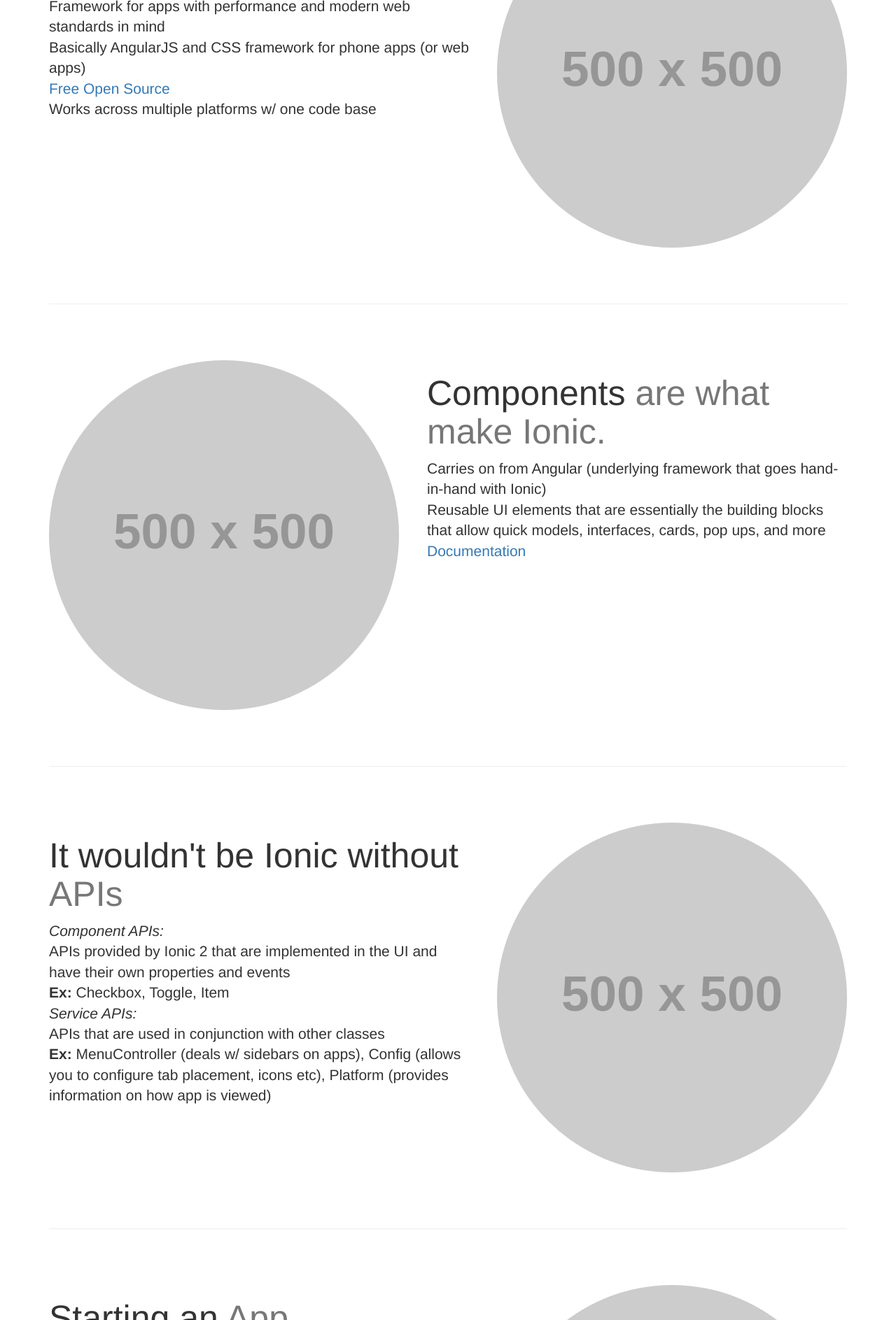
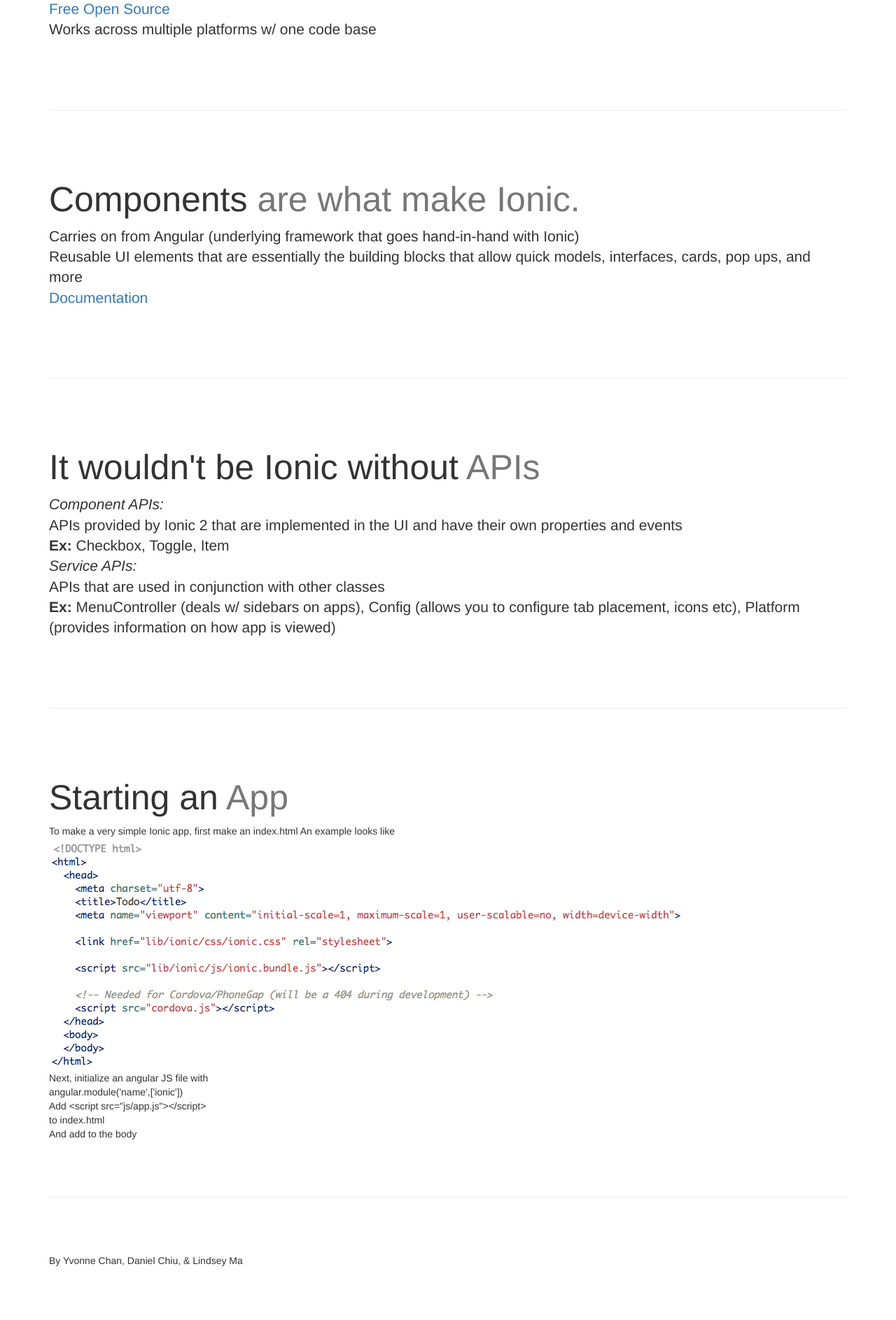
Before and after one commit to chiudaniels/ionicWebsite, a plain HTML site: page home.html in a window 1280 px wide. Shown: the part 913-2800 px from the top of the page at 70% size. Drawn offline with Linux system fonts and the light colour scheme; placeholder pictures from the web are drawn by us.

Commit message:
took out pic things

```diff
--- a/home.html
+++ b/home.html
@@ -69,7 +69,6 @@
 
         <!-- First Featurette -->
         <div class="featurette" id="about">
-            <img class="featurette-image img-circle img-responsive pull-right" src="http://placehold.it/500x500">
             <h2 class="featurette-heading">What is
                 <span class="text-muted">Ionic Mobile Development?</span>
             </h2>
@@ -83,7 +82,6 @@ Works across multiple platforms w/ one code base</p>
 
         <!-- Second Featurette -->
         <div class="featurette" id="services">
-            <img class="featurette-image img-circle img-responsive pull-left" src="http://placehold.it/500x500">
             <h2 class="featurette-heading">Components
                 <span class="text-muted">are what make Ionic.</span>
             </h2>
@@ -96,7 +94,6 @@ Reusable UI elements that are essentially the building blocks that allow quick m
 
         <!-- Third Featurette -->
         <div class="featurette" id="contact">
-            <img class="featurette-image img-circle img-responsive pull-right" src="http://placehold.it/500x500">
             <h2 class="featurette-heading">It wouldn't be Ionic without
                 <span class="text-muted">APIs</span>
             </h2>
@@ -116,7 +113,6 @@ Reusable UI elements that are essentially the building blocks that allow quick m
 
         <!--4th-->
         <div class="featurette" id="contact">
-            <img class="featurette-image img-circle img-responsive pull-right" src="http://placehold.it/500x500">
             <h2 class="featurette-heading">Starting an
                 <span class="text-muted">App</span>
             </h2>
```
